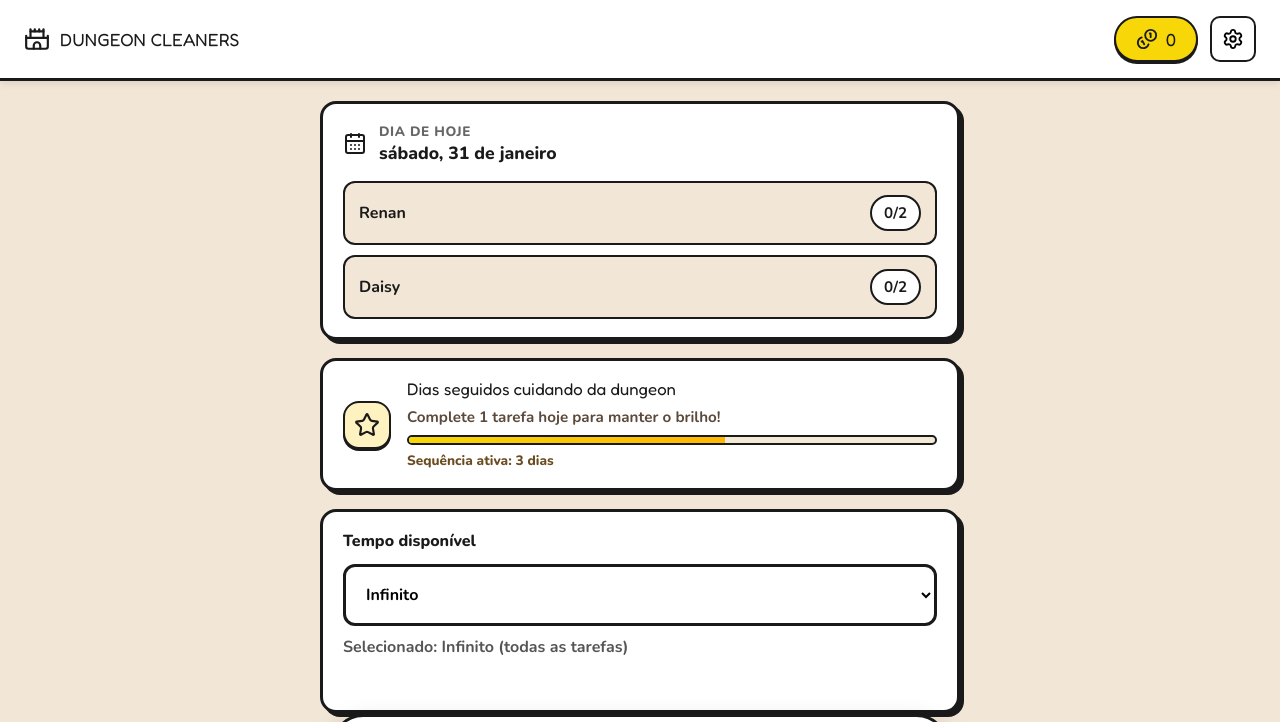
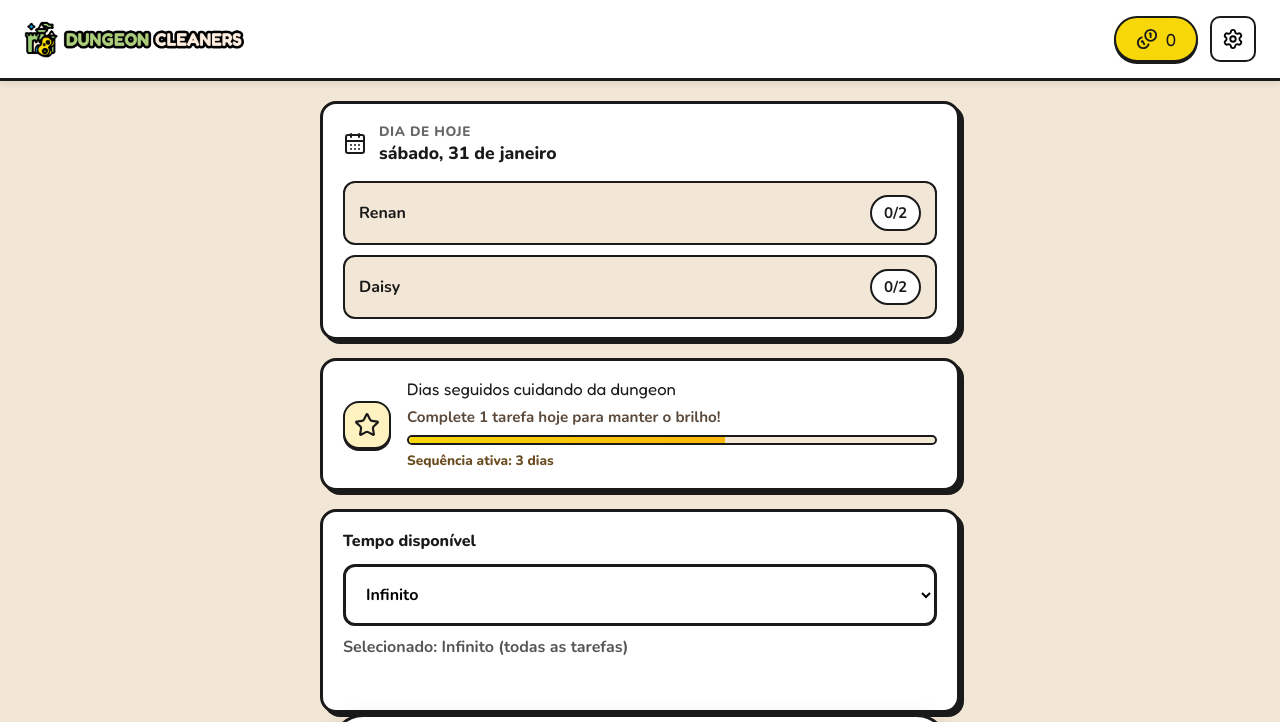
Before and after one commit to reesoousa/Dungeon-Casinha-Cleaners, a plain HTML site: page index.html in a window 1280 px wide. Both pictures are taken after a click on the button "COMEÇAR AVENTURA". Shown: the top 722 px of the page. Drawn offline with nearby package versions, Linux system fonts and the light colour scheme.

Commit message:
Update logo image and favicon

```diff
--- a/assets/css/style.css
+++ b/assets/css/style.css
@@ -163,11 +163,17 @@ header {
 }
 
 .logo {
-    font-family: 'Fredoka', sans-serif;
-    font-size: 1.1rem;
     display: flex;
     align-items: center;
     gap: 10px;
+}
+
+.logo-image {
+    display: block;
+    max-height: clamp(32px, 4vw, 48px);
+    max-width: min(220px, 60vw);
+    width: auto;
+    height: auto;
 }
 
 .gold-display {
--- a/index.html
+++ b/index.html
@@ -4,6 +4,7 @@
     <meta charset="UTF-8">
     <meta name="viewport" content="width=device-width, initial-scale=1.0">
     <title>Dungeon Cleaners RPG</title>
+    <link rel="icon" type="image/png" href="assets/images/dungeon-cleaners-favicon.png">
     <link href="https://fonts.googleapis.com/css2?family=Fredoka:wght@400;500;600;700&family=Nunito:wght@400;600;700;800&display=swap" rel="stylesheet">
     <script src="https://unpkg.com/lucide@latest"></script>
     <link rel="stylesheet" href="assets/css/style.css">
@@ -11,8 +12,7 @@
 <body>
     <header id="app-header" style="display:none;">
         <div class="logo">
-            <i data-lucide="castle" style="width: 26px; height: 26px;"></i>
-            <span>DUNGEON CLEANERS</span>
+            <img class="logo-image" src="assets/images/dungeon-cleaners-logo.png" alt="Dungeon Cleaners">
         </div>
         <div class="header-actions">
             <div class="gold-display">
```
